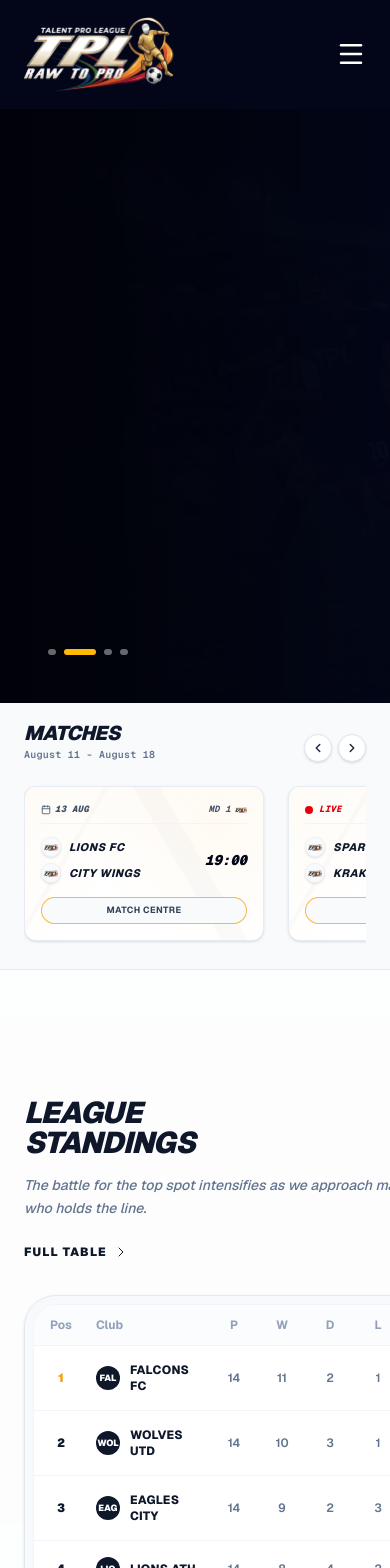
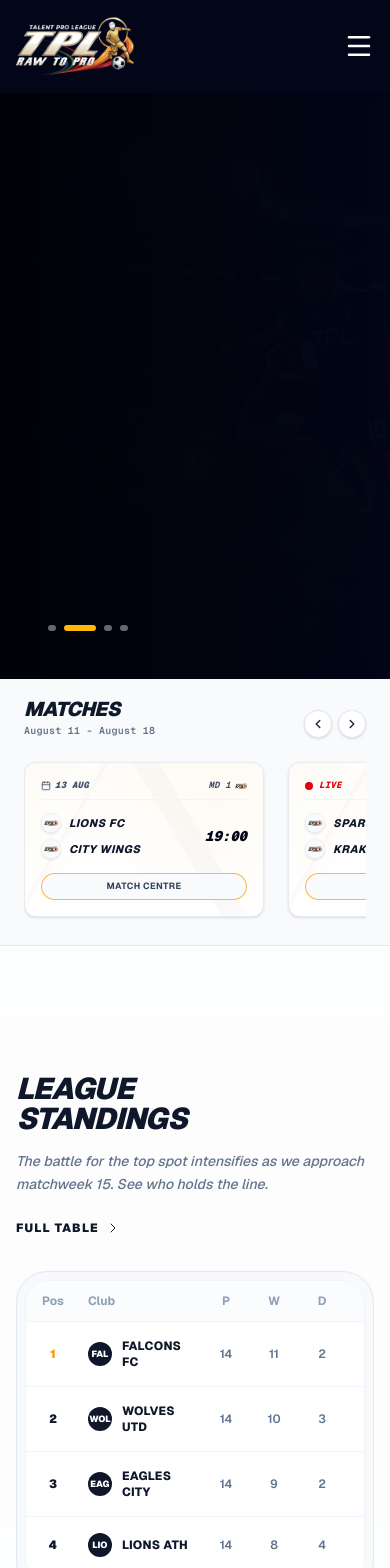
Before and after one commit to abdulahadkhan-10/tpl-frontend, a Next.js app: page / in a window 390 px wide. Shown: the top 1568 px of the page. Built offline with nearby package versions, Linux system fonts and the light colour scheme.

Commit message:
feat: initialize home page layout with hero slider, league standings, and reusable navigation components

```diff
--- a/src/components/home/HomePage.tsx
+++ b/src/components/home/HomePage.tsx
@@ -111,7 +111,7 @@ export default function HomePage() {
 
         <div className="absolute inset-0 bg-gradient-to-r from-[#031b44]/90 via-[#06204c]/60 to-[#0b2b5c]/20 mix-blend-multiply" />
 
-        <div className="relative z-10 max-w-7xl mx-auto px-6 md:px-12 lg:px-16 w-full py-20 flex flex-col items-start text-left space-y-6">
+        <div className="relative z-10 max-w-7xl mx-auto px-4 md:px-12 lg:px-16 w-full py-20 flex flex-col items-start text-left space-y-6">
           <AnimatePresence mode="wait">
             <motion.div
               key={`text-${currentSlide}`}
@@ -139,7 +139,7 @@ export default function HomePage() {
               </p>
 
               {/* CTA Buttons */}
-              <div className="flex flex-wrap gap-4 pt-2">
+              <div className="flex flex-col sm:flex-row w-full sm:w-auto flex-wrap gap-4 pt-2">
                 <Link
                   href={activeSlide.btn1Href}
                   className="group flex items-center gap-4 pl-6 pr-1.5 py-1.5 bg-amber-400 text-slate-950 font-black rounded-full text-sm uppercase tracking-wide transition-all duration-500 ease-[cubic-bezier(0.32,0.72,0,1)] hover:shadow-[0_8px_30px_rgba(251,191,36,0.4)] active:scale-[0.98]"
@@ -151,7 +151,7 @@ export default function HomePage() {
                 </Link>
                 <Link
                   href={activeSlide.btn2Href}
-                  className="px-8 py-3.5 border border-white/20 hover:border-white/50 text-white font-bold rounded-full text-sm uppercase tracking-wide transition-all duration-500 ease-[cubic-bezier(0.32,0.72,0,1)] active:scale-[0.98] backdrop-blur-sm hover:bg-white/5"
+                  className="px-8 py-3.5 border border-white/20 hover:border-white/50 text-white font-bold rounded-full text-sm uppercase tracking-wide transition-all duration-500 ease-[cubic-bezier(0.32,0.72,0,1)] active:scale-[0.98] backdrop-blur-sm hover:bg-white/5 flex items-center justify-center text-center"
                 >
                   {activeSlide.btn2Text}
                 </Link>
@@ -180,7 +180,7 @@ export default function HomePage() {
       <FixturesPreview />
 
       {/* 3. League Standings Section */}
-      <section className="py-32 px-6 md:px-12 max-w-7xl mx-auto w-full overflow-hidden">
+      <section className="py-32 px-4 md:px-12 max-w-7xl mx-auto w-full overflow-hidden">
         <motion.div
           initial={{ opacity: 0, y: 60, filter: "blur(10px)" }}
           whileInView={{ opacity: 1, y: 0, filter: "blur(0px)" }}
@@ -208,11 +208,11 @@ export default function HomePage() {
           </div>
 
           {/* Right Column: Mini Standings Table */}
-          <div className="md:col-span-7">
+          <div className="md:col-span-7 min-w-0 w-full overflow-hidden">
             {/* Double-Bezel Outer Shell */}
             <div className="bg-slate-100/50 p-2 rounded-[2rem] border border-slate-200 shadow-sm overflow-hidden backdrop-blur-sm">
               {/* Inner Core */}
-              <div className="bg-white rounded-[1.5rem] shadow-[inset_0_1px_1px_rgba(255,255,255,0.8)] border border-slate-100 overflow-x-auto">
+              <div className="bg-white rounded-[1.5rem] shadow-[inset_0_1px_1px_rgba(255,255,255,0.8)] border border-slate-100 overflow-x-auto pb-2">
                 <table className="w-full min-w-[480px] text-left border-collapse text-xs md:text-sm">
                 <thead>
                   <tr className="border-b border-slate-100 text-slate-400 font-bold bg-slate-50/50">
--- a/src/components/home/PlayerSpotlight.tsx
+++ b/src/components/home/PlayerSpotlight.tsx
@@ -127,7 +127,7 @@ export default function PlayerSpotlight() {
   };
 
   return (
-    <section className="py-20 bg-white px-6 md:px-12 text-slate-900 overflow-hidden relative">
+    <section className="py-20 bg-white px-4 md:px-12 text-slate-900 overflow-hidden relative">
       <div className="max-w-[1100px] mx-auto relative">
 
         {/* Section Header */}
@@ -190,7 +190,7 @@ export default function PlayerSpotlight() {
               </div>
 
               {/* Top Left FUT Badges */}
-              <div className="absolute top-5 left-4 flex flex-col items-center z-20 drop-shadow-md">
+              <div className="absolute top-5 left-5 flex flex-col items-center z-20 drop-shadow-md">
                 <span className="text-3xl font-black text-white leading-none tracking-tighter">{player.ovr}</span>
                 <span className="text-sm font-bold text-white/90 leading-none mt-1">{player.pos}</span>
                 <div className="w-8 h-[2px] bg-white/30 my-2" />
@@ -199,12 +199,12 @@ export default function PlayerSpotlight() {
               </div>
 
               {/* Player Image with Drop Shadow & Gradient Mask */}
-              <div className="absolute bottom-[75px] left-1/2 -translate-x-1/2 w-[240px] h-[280px] z-10 flex items-end justify-center">
+              <div className="absolute bottom-[60px] md:bottom-[75px] left-1/2 -translate-x-1/2 w-[220px] h-[260px] md:w-[240px] md:h-[280px] z-10 flex items-end justify-center">
                 <Image
                   src={player.photo}
                   alt={`${player.firstName} ${player.lastName}`}
                   fill
-                  sizes="260px"
+                  sizes="(max-width: 768px) 220px, 260px"
                   className="object-contain object-bottom drop-shadow-[0_15px_15px_rgba(0,0,0,0.6)] transform group-hover:scale-[1.08] transition-transform duration-500 origin-bottom"
                 />
               </div>
--- a/src/components/home/TeamOfTheWeek.tsx
+++ b/src/components/home/TeamOfTheWeek.tsx
@@ -24,7 +24,7 @@ export default function TeamOfTheWeek() {
     players.find((p) => p.playerName === activePlayerName) || topPerformer;
 
   return (
-    <section className="py-20 bg-slate-50/50 px-6 md:px-12 text-slate-900 overflow-hidden relative">
+    <section className="py-20 bg-slate-50/50 px-4 md:px-12 text-slate-900 overflow-hidden relative">
       <div className="max-w-[1100px] mx-auto space-y-6">
 
         {/* Header */}
--- a/src/components/layout/Navbar.tsx
+++ b/src/components/layout/Navbar.tsx
@@ -58,7 +58,7 @@ export default function Navbar() {
 
   return (
     <nav
-      className={`w-full py-4 md:py-5 px-6 md:px-12 flex items-center justify-between z-50 sticky top-0 transition-all duration-300 ease-in-out ${
+      className={`w-full py-4 md:py-5 px-4 md:px-12 flex items-center justify-between z-50 sticky top-0 transition-all duration-300 ease-in-out ${
         scrolled
           ? "bg-slate-950/95 backdrop-blur-md border-b border-slate-800 shadow-lg"
           : "bg-slate-950 border-b border-transparent shadow-sm"
@@ -67,13 +67,14 @@ export default function Navbar() {
       {/* Logo Area - Aligned Left */}
       <div className="flex-none flex items-center justify-start">
         <Link href="/" className="relative z-10 flex items-center">
-          <Image
-            src="/images/TPL_logo_White.png"
-            alt="TPL Logo"
-            width={152}
-            height={76}
-            className="object-contain"
-          />
+          <div className="relative w-[120px] md:w-[152px] h-[60px] md:h-[76px]">
+            <Image
+              src="/images/TPL_logo_White.png"
+              alt="TPL Logo"
+              fill
+              className="object-contain"
+            />
+          </div>
         </Link>
       </div>
 
```
